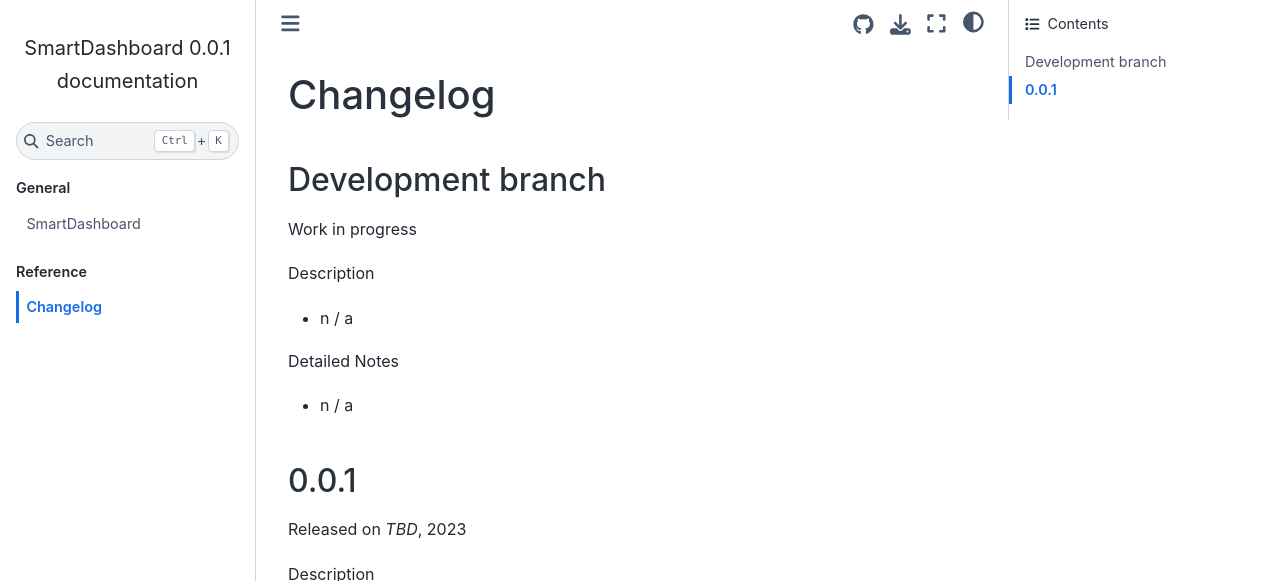
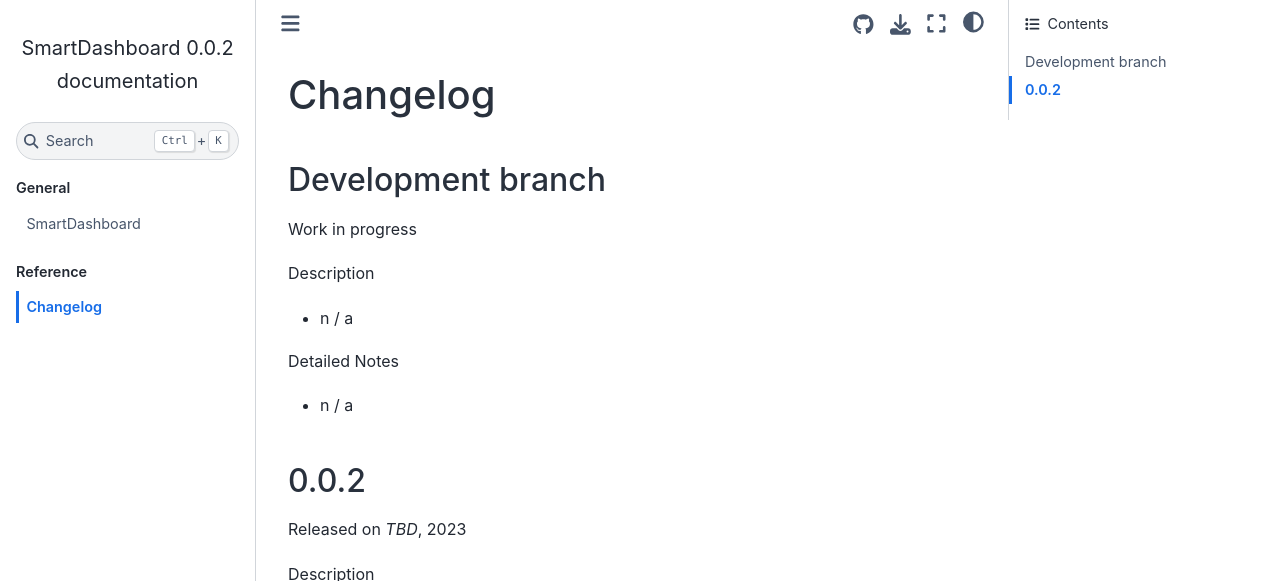
Before and after one commit to CrayLabs/SmartDashboard, a Sphinx documentation site: the page built from doc/changelog.rst, in a window 1280 px wide. Shown: the top 581 px of the page. Built offline with Sphinx 7.4.7 and the Sphinx Book theme 1.1.4, drawn with Linux system fonts in a browser that asks for light colours; formulas are drawn with MathJax 3.

Commit message:
bumped to 0.0.2

```diff
--- a/doc/changelog.rst
+++ b/doc/changelog.rst
@@ -18,7 +18,7 @@
 .. _PRXXX: https://github.com/CrayLabs/SmartDashboard/pull/XXX
 
 
-0.0.1
+0.0.2
 -----
 
 Released on *TBD*, 2023
--- a/doc/conf.py
+++ b/doc/conf.py
@@ -22,7 +22,7 @@
 author = 'Hewlett Packard Enterprise'
 
 # The full version, including alpha/beta/rc tags
-version = "0.0.1"
+version = "0.0.2"
 
 # The full version, including alpha/beta/rc tags
 release = version
--- a/pyproject.toml
+++ b/pyproject.toml
@@ -32,7 +32,7 @@
 
 [project]
 name = "smartdashboard"
-version = "0.0.1"
+version = "0.0.2"
 requires-python = ">=3.8,<3.11"
 authors = [
   {name = "CrayLabs: a Hewlett Packard Enterprise OSS Organization", email = "craylabs@hpe.com"},
```
Also changed, not shown: 12 other files.
